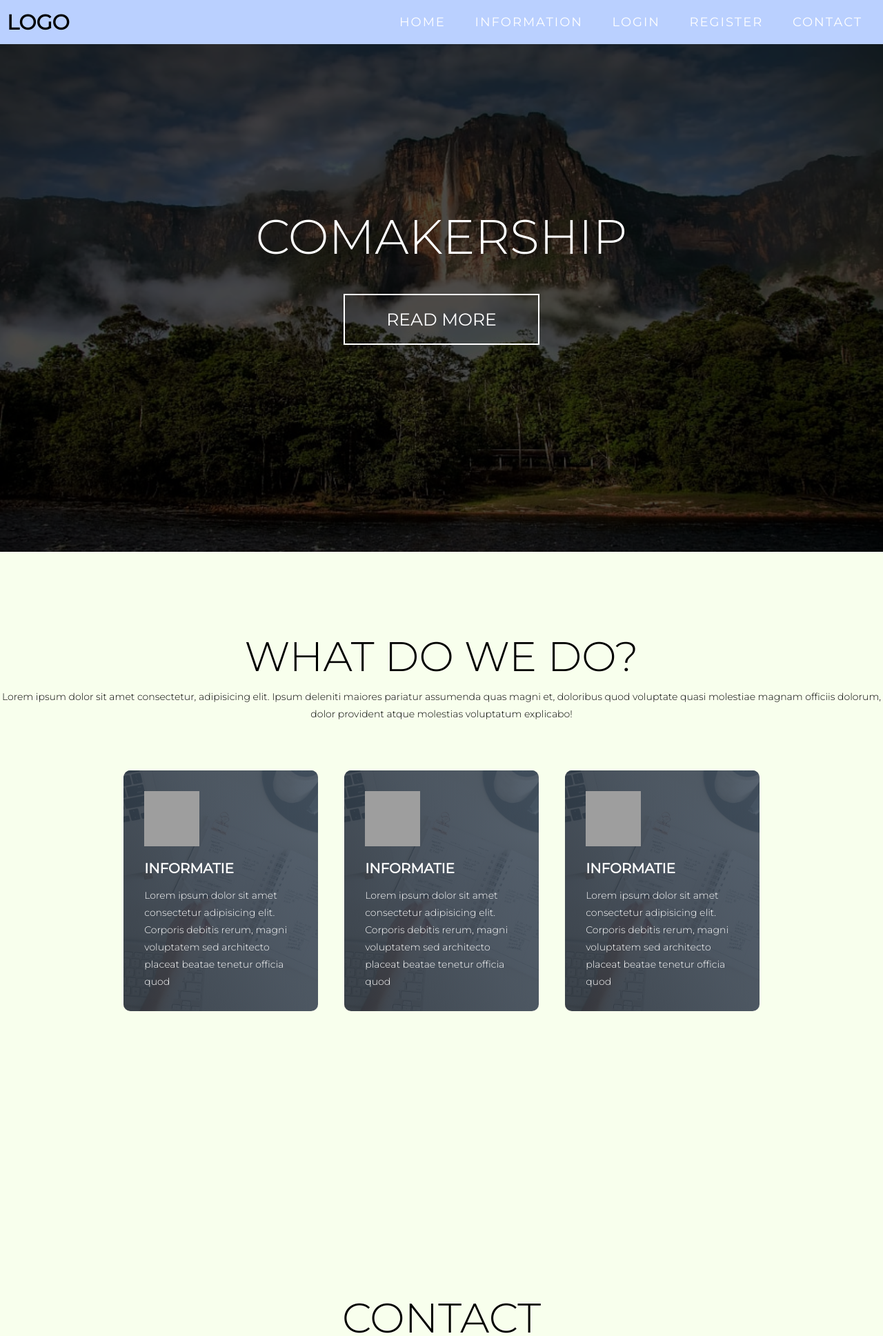
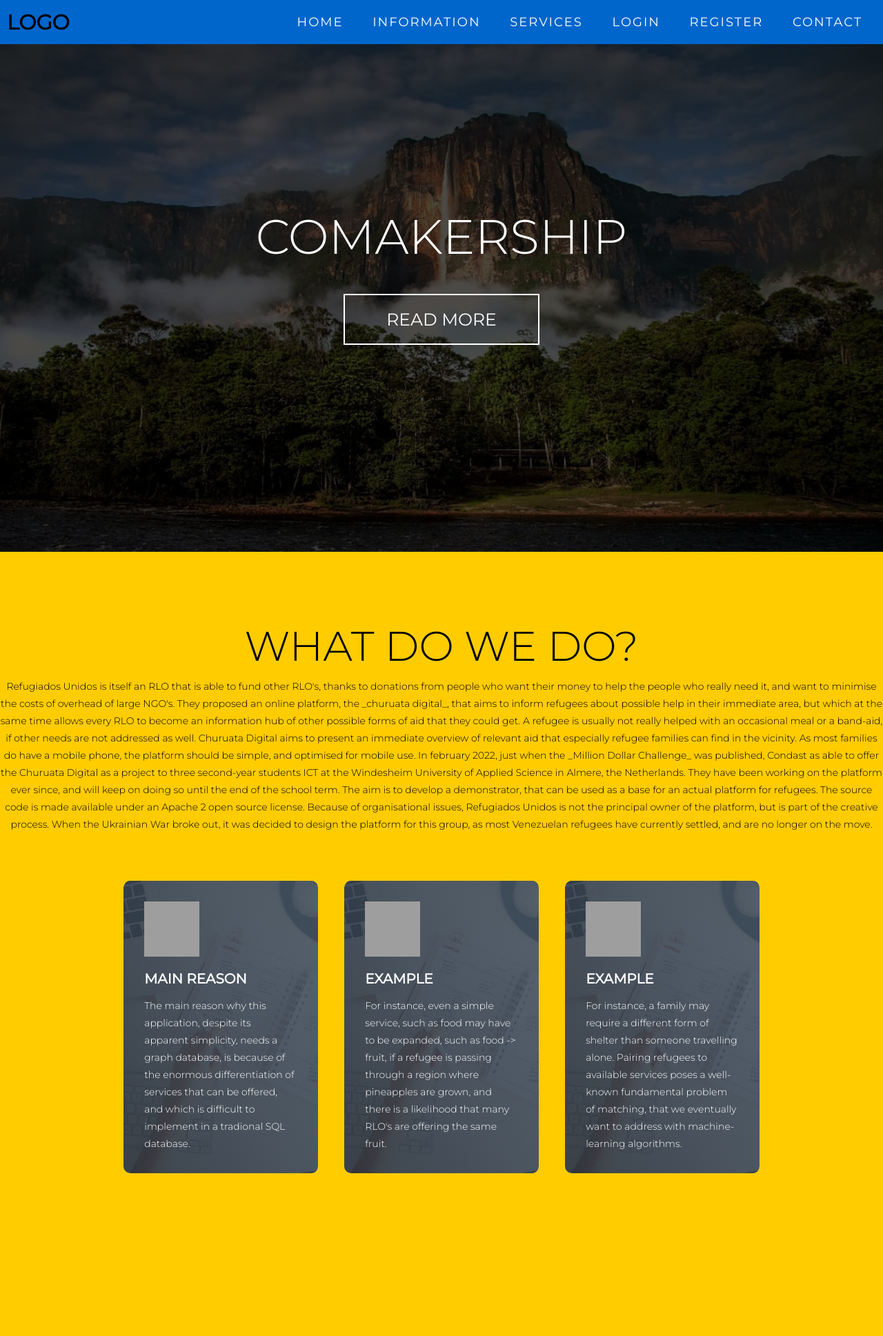
Before and after one commit to BurhancCc/refugiados_unidos, a Flask app: page / in a window 1280 px wide. Shown: the top 1937 px of the page at 69% size. Run offline with Flask 2, Linux system fonts and the light colour scheme; some libraries are stand-ins or nearby versions; grey boxes are pictures that could not be loaded.

Commit message:
Done before switching to GIT

```diff
--- a/app.py
+++ b/app.py
@@ -1,9 +1,8 @@
 from flask import Flask, Blueprint, redirect, render_template, request, url_for
 from datetime import date
-from select import select
 import re
+import pyTigerGraph  as tg
 from datetime import date, time, datetime
-import pyTigerGraph as tg
 from flask_wtf import FlaskForm
 from wtforms import StringField, PasswordField, EmailField, DateField, SelectField
 from wtforms.validators import InputRequired, Email, Length, EqualTo, ValidationError, Optional
@@ -53,8 +52,8 @@ class RegistrationForm(FlaskForm):
 
 class LoginForm(FlaskForm):
   inputRequired = InputRequired(message="This box can't be empty!")
-  email = EmailField('email', validators=[inputRequired])
-  password = PasswordField('password', validators=[inputRequired])
+  email = EmailField('email', render_kw={"placeholder": "email"}, validators=[inputRequired])
+  password = PasswordField('password', render_kw={"placeholder": "password"}, validators=[inputRequired])
 
 @app.route("/")
 def index():
@@ -116,10 +115,13 @@ def register():
   title = "registered"
   return render_template('register.html', title=title, names="names", form=form, message="message")
 
-@app.route("/login")
+@app.route("/login", methods=["POST", "GET"])
 def login():
   title = "Login"
-  return render_template('login.html', title=title)
+  form = LoginForm()
+  if form.validate_on_submit():
+    return redirect(url_for("services"))
+  return render_template('login.html', form=form, title=title, message="message")
 
 @app.route("/registered", methods=["POST", "GET"])
 def registered():
@@ -128,5 +130,10 @@ def registered():
     return redirect(url_for('.index'))
   return redirect(url_for('register'))
 
+@app.route("/services", methods=["POST", "GET"])
+def services():
+  title = "Services"
+  return render_template('services.html', title=title)
+
 if __name__ == "__main__":
   app.run(debug=True)
--- a/static/app.js
+++ b/static/app.js
@@ -2,6 +2,7 @@ const hamburger = document.querySelector('.header .nav-bar .nav-list .hamburger'
 const mobile_menu = document.querySelector('.header .nav-bar .nav-list ul');
 const menu_item = document.querySelectorAll('.header .nav-bar .nav-list ul li a');
 const header = document.querySelector('.header.container');
+var iframe = document.getElementById("myIframe");
 
 hamburger.addEventListener('click', () => {
 	hamburger.classList.toggle('active');
@@ -11,7 +12,7 @@ hamburger.addEventListener('click', () => {
 document.addEventListener('scroll', () => {
 	var scroll_position = window.scrollY;
 	if (scroll_position > 250) {
-		header.style.backgroundColor = '#BAD0FF';
+		header.style.backgroundColor = '#0066cc';
 	} else {
 		header.style.backgroundColor = 'transparent';
 	}
--- a/static/style.css
+++ b/static/style.css
@@ -69,11 +69,11 @@ p {
 	top: 0;
 	width: 100vw;
 	height: auto;
-	background-color: #BAD0FF;
+	background-color: #0066cc;
 }
 #header .header {
 	min-height: 8vh;
-	background-color: #BAD0FF;
+	background-color: #0066cc;
 }
 #header .nav-bar {
 	display: flex;
@@ -216,7 +216,7 @@ p {
 
 /* information Section */
 #information{
-    background-color: #F8FFED;
+    background-color: #ffcc00;
 }
 #information .information {
 	flex-direction: column;
@@ -280,7 +280,7 @@ p {
 
 /* contact Section */
 #contact{
-    background-color: #F8FFED;
+    background-color: #ffcc00;
 }
 #contact .contact {
 	flex-direction: column;
--- a/templates/index.html
+++ b/templates/index.html
@@ -25,6 +25,7 @@
           <ul>
             <li><a href="#home" data-after="Home">Home</a></li>
             <li><a href="#information" data-after="information">Information</a></li>
+            <li><a href="services" data-after="#services">Services</a></li>
             <li><a href="login" data-after="login">Login</a></li>
             <li><a href="register" data-after="register">Register</a></li>
             <li><a href="#contact" data-after="contact">Contact</a></li>
@@ -52,28 +53,25 @@
     <div class="information container">
       <div class="service-top">
         <h1 class="section-title">What do we do?</h1>
-        <p>Lorem ipsum dolor sit amet consectetur, adipisicing elit. Ipsum deleniti maiores pariatur assumenda quas
-          magni et, doloribus quod voluptate quasi molestiae magnam officiis dolorum, dolor provident atque molestias
-          voluptatum explicabo!</p>
+        <p>Refugiados Unidos is itself an RLO that is able to fund other RLO's, thanks to donations from people who want their money to help the people who really need it, and want to minimise the costs of overhead of large NGO's. They proposed an online platform,  the _churuata digital_, that aims to inform refugees about possible help in their immediate area, but which at the same time allows every RLO to become an information hub of other possible forms of aid that they could get. A refugee is usually not really helped with an occasional meal or a band-aid, if other needs are not addressed as well. Churuata Digital aims to present an immediate overview of relevant aid that especially refugee families can find in the vicinity. As most families do have a mobile phone, the platform should be simple, and optimised for mobile use.
+          In february 2022, just when the _Million Dollar Challenge_ was published, Condast as able to offer the Churuata Digital as a project to three second-year students ICT at the Windesheim University of Applied Science in Almere, the Netherlands. They have been working on the platform ever since, and will keep on doing so until the end of the school term. The aim is to develop a demonstrator, that can be used as a base for an actual platform for refugees. The source code is made available under an Apache 2 open source license.
+          Because of organisational issues, Refugiados Unidos is not the principal owner of the platform, but is part of the creative process. When the Ukrainian War broke out, it was decided to design the platform for this group, as most Venezuelan refugees have currently settled, and are no longer on the move.</p>
       </div>
       <div class="information-bottom">
         <div class="information-item">
           <div class="icon"><img src="https://img.icons8.com/bubbles/100/000000/services.png" /></div>
-          <h2>Informatie</h2>
-          <p>Lorem ipsum dolor sit amet consectetur adipisicing elit. Corporis debitis rerum, magni voluptatem sed
-            architecto placeat beatae tenetur officia quod</p>
+          <h2>Main reason</h2>
+          <p>The main reason why this application, despite its apparent simplicity, needs a graph database, is because of the enormous differentiation of services that can be offered, and which is difficult to implement in a tradional SQL database.</p>
         </div>
         <div class="information-item">
           <div class="icon"><img src="https://img.icons8.com/bubbles/100/000000/services.png" /></div>
-          <h2>Informatie</h2>
-          <p>Lorem ipsum dolor sit amet consectetur adipisicing elit. Corporis debitis rerum, magni voluptatem sed
-            architecto placeat beatae tenetur officia quod</p>
+          <h2>Example</h2>
+          <p>For instance, even a simple service, such as food may have to be expanded, such as food -> fruit, if a refugee is passing through a region where pineapples are grown, and there is a likelihood that many RLO's are offering the same fruit. </p>
         </div>
         <div class="information-item">
           <div class="icon"><img src="https://img.icons8.com/bubbles/100/000000/services.png" /></div>
-          <h2>Informatie</h2>
-          <p>Lorem ipsum dolor sit amet consectetur adipisicing elit. Corporis debitis rerum, magni voluptatem sed
-            architecto placeat beatae tenetur officia quod</p>
+          <h2>Example</h2>
+          <p>For instance, a family may require a different form of shelter than someone travelling alone. Pairing refugees to available services poses a well-known fundamental problem of matching, that we eventually want to address with machine-learning algorithms.</p>
         </div>
       </div>
     </div>
```
Also changed, not shown: other parts of static/style.css (+30 -6 lines), templates/login.html (+9 -6 lines), templates/register.html (+6 -6 lines), templates/services.html (added, +73 -0 lines), static/img/angel_falls.jpg (renamed from img/angel_falls.jpg), static/img/img-1.png (renamed from img/img-1.png).
